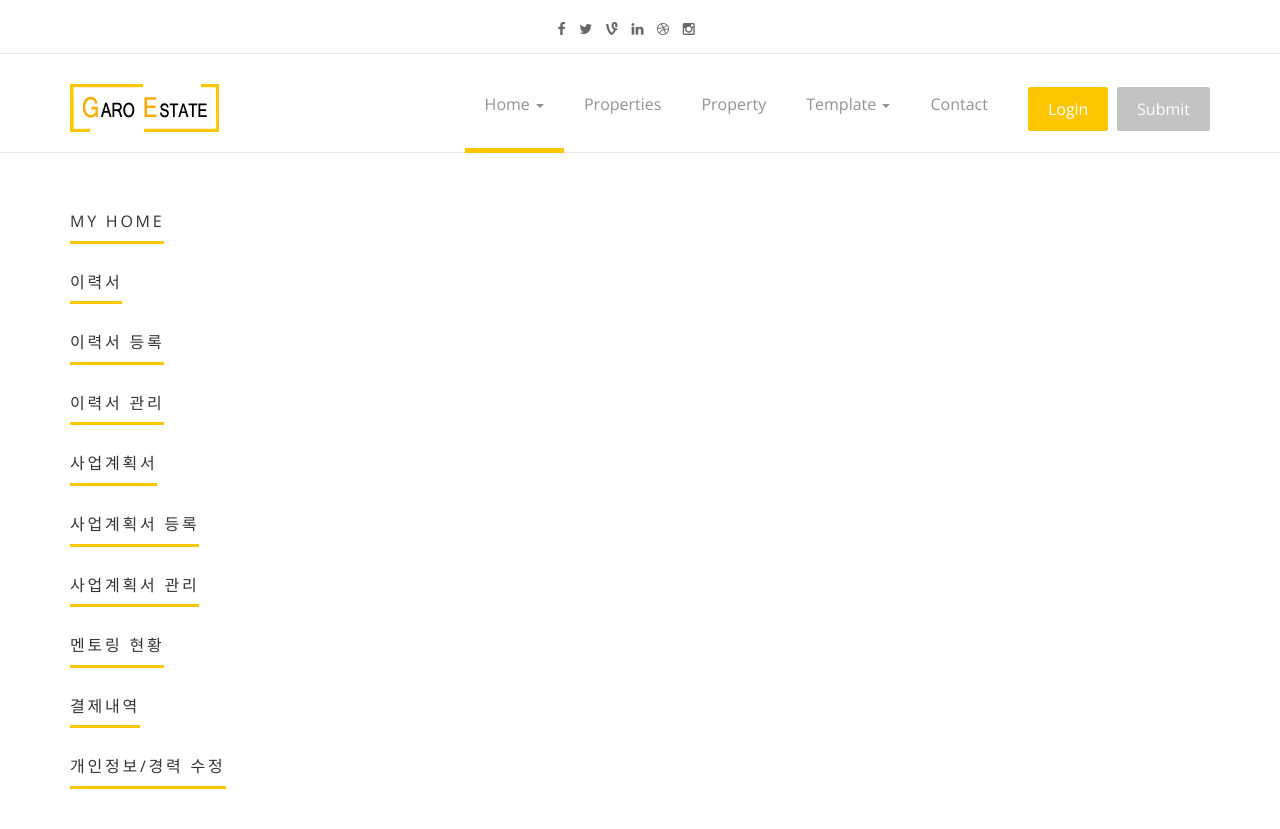
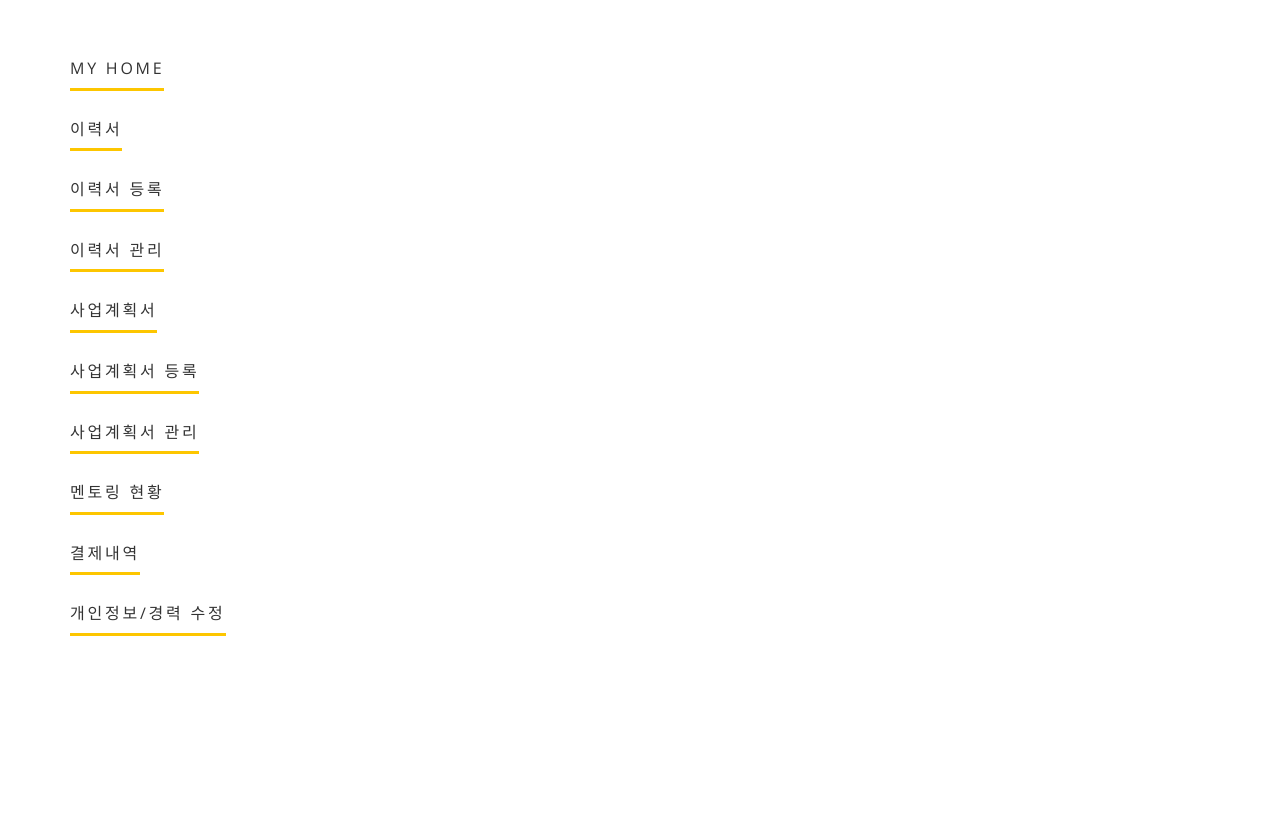
Before and after one commit to parkhojeong-gif/Portfolio, a Java web app: page /mypage in a window 1280 px wide. After the commit the page ends 636 px from the top, so only its background shows below. Run offline with Spring Boot 4, a stand-in JSP engine, Linux system fonts and the light colour scheme; the project's own start-up code is not run, and a stand-in starts its controllers and pages; some libraries are stand-ins or nearby versions.

Commit message:
mypage상단메뉴삭제_2103261702_양소민

```diff
--- a/seniorjob/src/main/webapp/WEB-INF/views/mypage.jsp
+++ b/seniorjob/src/main/webapp/WEB-INF/views/mypage.jsp
@@ -55,157 +55,8 @@
 	<!-- Body content -->
 
 
-	<div class="header-connect">
-		<div class="container">
-			<div class="row">
-				<div
-					class="col-md-2 col-md-offset-5  col-sm-3 col-sm-offset-1  col-xs-12">
-					<div class="header-half header-social">
-						<ul class="list-inline">
-							<li><a href="#"><i class="fa fa-facebook"></i></a></li>
-							<li><a href="#"><i class="fa fa-twitter"></i></a></li>
-							<li><a href="#"><i class="fa fa-vine"></i></a></li>
-							<li><a href="#"><i class="fa fa-linkedin"></i></a></li>
-							<li><a href="#"><i class="fa fa-dribbble"></i></a></li>
-							<li><a href="#"><i class="fa fa-instagram"></i></a></li>
-						</ul>
-					</div>
-				</div>
-			</div>
-		</div>
-	</div>
-	<!--End top header -->
 
-	<nav class="navbar navbar-default ">
-		<div class="container">
-			<!-- Brand and toggle get grouped for better mobile display -->
-			<div class="navbar-header">
-				<button type="button" class="navbar-toggle collapsed"
-					data-toggle="collapse" data-target="#navigation">
-					<span class="sr-only">Toggle navigation</span> <span
-						class="icon-bar"></span> <span class="icon-bar"></span> <span
-						class="icon-bar"></span>
-				</button>
-				<a class="navbar-brand" href="index.html"><img
-					src="assets/img/logo.png" alt=""></a>
-			</div>
 
-			<!-- Collect the nav links, forms, and other content for toggling -->
-			<div class="collapse navbar-collapse yamm" id="navigation">
-				<div class="button navbar-right">
-					<button class="navbar-btn nav-button wow bounceInRight login"
-						onclick=" window.open('register.html')" data-wow-delay="0.4s">Login</button>
-					<button class="navbar-btn nav-button wow fadeInRight"
-						onclick=" window.open('submit-property.html')"
-						data-wow-delay="0.5s">Submit</button>
-				</div>
-				<ul class="main-nav nav navbar-nav navbar-right">
-					<li class="dropdown ymm-sw " data-wow-delay="0.1s"><a
-						href="index.html" class="dropdown-toggle active"
-						data-toggle="dropdown" data-hover="dropdown" data-delay="200">Home
-							<b class="caret"></b>
-					</a>
-						<ul class="dropdown-menu navbar-nav">
-							<li><a href="index-2.html">Home Style 2</a></li>
-							<li><a href="index-3.html">Home Style 3</a></li>
-							<li><a href="index-4.html">Home Style 4</a></li>
-							<li><a href="index-5.html">Home Style 5</a></li>
-
-						</ul></li>
-
-					<li class="wow fadeInDown" data-wow-delay="0.1s"><a class=""
-						href="properties.html">Properties</a></li>
-					<li class="wow fadeInDown" data-wow-delay="0.1s"><a class=""
-						href="property.html">Property</a></li>
-					<li class="dropdown yamm-fw" data-wow-delay="0.1s"><a href="#"
-						class="dropdown-toggle" data-toggle="dropdown"
-						data-hover="dropdown" data-delay="200">Template <b
-							class="caret"></b></a>
-						<ul class="dropdown-menu">
-							<li>
-								<div class="yamm-content">
-									<div class="row">
-										<div class="col-sm-3">
-											<h5>Home pages</h5>
-											<ul>
-												<li><a href="index.html">Home Style 1</a></li>
-												<li><a href="index-2.html">Home Style 2</a></li>
-												<li><a href="index-3.html">Home Style 3</a></li>
-												<li><a href="index-4.html">Home Style 4</a></li>
-												<li><a href="index-5.html">Home Style 5</a></li>
-											</ul>
-										</div>
-										<div class="col-sm-3">
-											<h5>Pages and blog</h5>
-											<ul>
-												<li><a href="blog.html">Blog listing</a></li>
-												<li><a href="single.html">Blog Post (full)</a></li>
-												<li><a href="single-right.html">Blog Post (Right)</a></li>
-												<li><a href="single-left.html">Blog Post (left)</a></li>
-												<li><a href="contact.html">Contact style (1)</a></li>
-												<li><a href="contact-3.html">Contact style (2)</a></li>
-												<li><a href="contact_3.html">Contact style (3)</a></li>
-												<li><a href="faq.html">FAQ page</a></li>
-												<li><a href="404.html">404 page</a></li>
-											</ul>
-										</div>
-										<div class="col-sm-3">
-											<h5>Property</h5>
-											<ul>
-												<li><a href="property-1.html">Property pages style
-														(1)</a></li>
-												<li><a href="property-2.html">Property pages style
-														(2)</a></li>
-												<li><a href="property-3.html">Property pages style
-														(3)</a></li>
-											</ul>
-
-											<h5>Properties list</h5>
-											<ul>
-												<li><a href="properties.html">Properties list style
-														(1)</a></li>
-												<li><a href="properties-2.html">Properties list
-														style (2)</a></li>
-												<li><a href="properties-3.html">Properties list
-														style (3)</a></li>
-											</ul>
-										</div>
-										<div class="col-sm-3">
-											<h5>Property process</h5>
-											<ul>
-												<li><a href="submit-property.html">Submit - step 1</a>
-												</li>
-												<li><a href="submit-property.html">Submit - step 2</a>
-												</li>
-												<li><a href="submit-property.html">Submit - step 3</a>
-												</li>
-											</ul>
-											<h5>User account</h5>
-											<ul>
-												<li><a href="register.html">Register / login</a></li>
-												<li><a href="user-properties.html">Your properties</a>
-												</li>
-												<li><a href="submit-property.html">Submit property</a>
-												</li>
-												<li><a href="change-password.html">Change password</a>
-												</li>
-												<li><a href="user-profile.html">Your profile</a></li>
-											</ul>
-										</div>
-									</div>
-								</div> <!-- /.yamm-content -->
-							</li>
-						</ul></li>
-
-					<li class="wow fadeInDown" data-wow-delay="0.4s"><a
-						href="contact.html">Contact</a></li>
-				</ul>
-			</div>
-			<!-- /.navbar-collapse -->
-		</div>
-		<!-- /.container-fluid -->
-	</nav>
-	<!-- End of nav bar -->
 
 	<!-- property area -->
 	<div class="properties-area recent-property"
```
